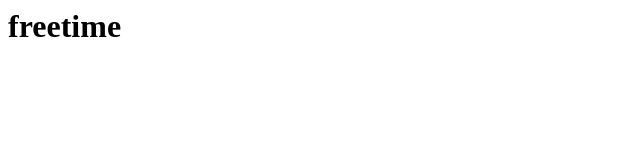
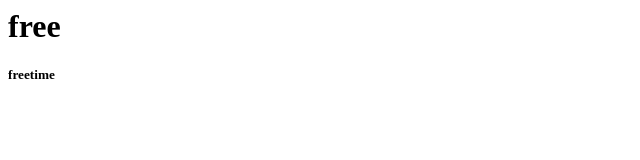
Before and after one commit to nooshinmoqanian/FreeShop, a plain HTML site: page index.html in a window 1280 px wide. Shown: the whole page, without its empty margins (0-640 px from the left). Drawn offline with Linux system fonts and the light colour scheme.

Commit message:
add tag <h5>

```diff
--- a/index.html
+++ b/index.html
@@ -1 +1,5 @@
-<h1> freetime </h1>
+<html>
+<h1> free</h1>
+
+<h5> freetime </h5>
+</html>
```
